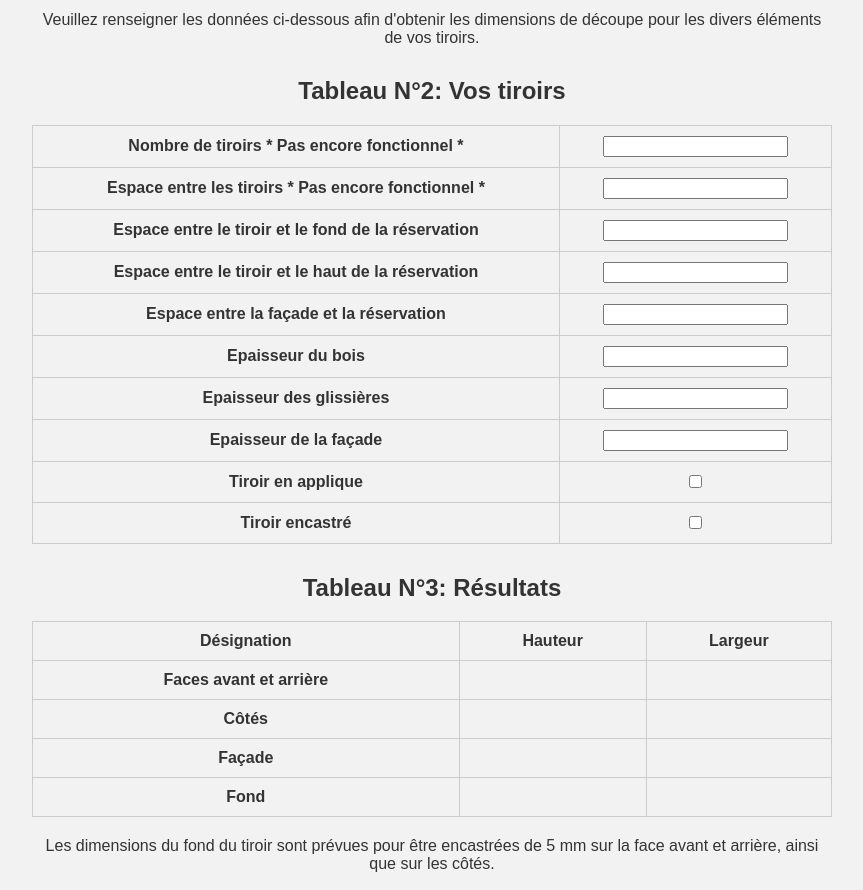
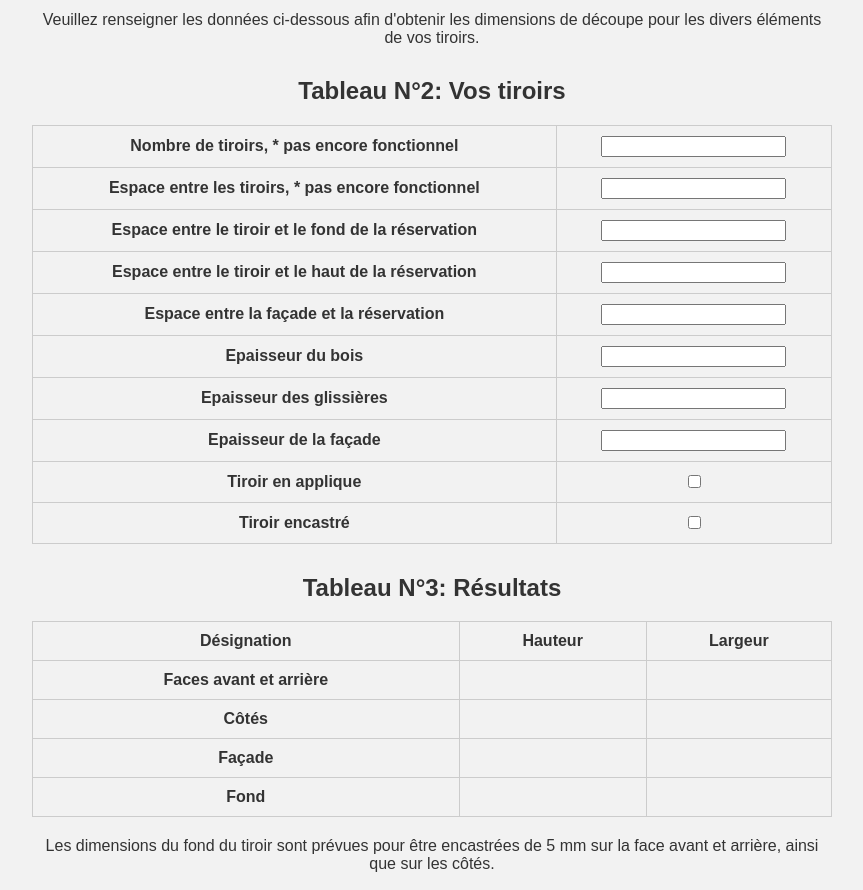
Before and after one commit to Withyourhands/Calcul-de-coupe-V1, a plain HTML site: page index.html in a window 1280 px wide. Shown: the part 1340-2230 px from the top of the page, without its empty margins (208-1071 px from the left). Drawn offline with Linux system fonts and the light colour scheme.

Commit message:
Update index.html

```diff
--- a/index.html
+++ b/index.html
@@ -72,14 +72,15 @@
 </p>
     <h2>Tableau N°2: Vos tiroirs</h2>
     <table>
-     <tr>
-        <th>Nombre de tiroirs <span class="not-functional">* Pas encore fonctionnel *</span></th>
+      <tr>
+        <th>Nombre de tiroirs, <span class="not-functional">* pas encore fonctionnel</span></th>
         <td><input type="number" id="nombreTiroirs"></td>
       </tr>
       <tr>
-        <th>Espace entre les tiroirs <span class="not-functional">* Pas encore fonctionnel *</span></th>
+        <th>Espace entre les tiroirs, <span class="not-functional">* pas encore fonctionnel</span></th>
         <td><input type="number" id="espaceTiroirs"></td>
       </tr>
+
       <tr>
         <th>Espace entre le tiroir et le fond de la réservation</th>
         <td><input type="number" id="espaceFond"></td>
@@ -150,7 +151,7 @@
 
     <footer>
       <!-- Vos autres éléments de footer -->
-     <div class="social-icons">
+      <div class="social-icons">
         <a href="https://www.facebook.com/p/WithYourHands-100054512692711/?paipv=0&eav=AfapJoFFXwclcuhfkBvJbUoRIHpvOHYoUNyfv-6utFR9nE3wh49aB0tAV0z5ckc02gA&_rdr" target="_blank"><i class="fab fa-facebook"></i></a>
         <a href="https://www.instagram.com/withyourhandsdino/?hl=fr" target="_blank"><i class="fab fa-instagram"></i></a>
         <a href="https://www.youtube.com/@withyourhands" target="_blank"><i class="fab fa-youtube"></i></a>
```
